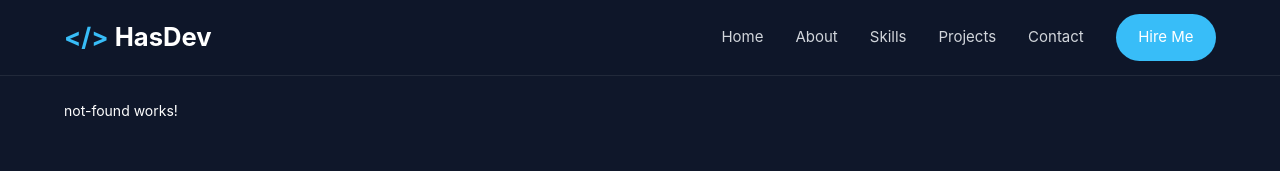
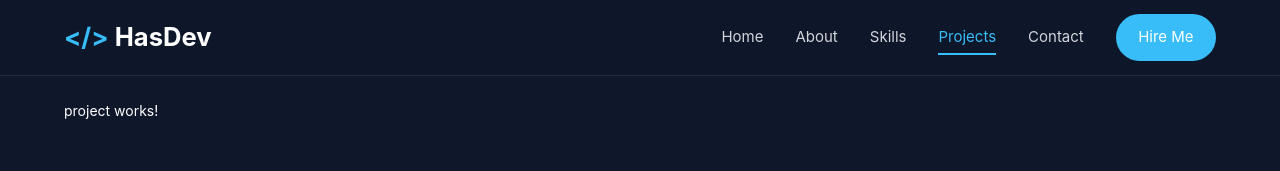
Before and after one commit to hasnimol0319-cloud/my-ng-portfolio, an Angular app: page /project in a window 1280 px wide. Before the commit this address led to /not-found. Shown: the top 171 px of the page. Built offline with nearby package versions, Linux system fonts and the light colour scheme.

Commit message:
Add project page

```diff
--- a/src/app/app.routes.ts
+++ b/src/app/app.routes.ts
@@ -15,6 +15,10 @@ export const routes: Routes = [
         loadComponent: () => import('../app/components/skill/skill.component').then(m => m.SkillComponent)
     },
     {
+        path: 'project',
+        loadComponent: () => import('../app/components/project/project.component').then(m => m.ProjectComponent)
+    },
+    {
         path: 'not-found',
         loadComponent: () => import('../app/components/not-found/not-found.component').then(m => m.NotFoundComponent)
     },
--- /dev/null
+++ b/src/app/components/project/project.component.html
@@ -0,0 +1 @@
+<p>project works!</p>
--- a/src/app/layout/navbar/navbar.component.html
+++ b/src/app/layout/navbar/navbar.component.html
@@ -17,7 +17,7 @@
             <a  routerLink="/home" routerLinkActive="active">Home</a>
             <a  routerLink="/about" routerLinkActive="active">About</a>
             <a  routerLink="/skill" routerLinkActive="active">Skills</a>
-            <a href="#">Projects</a>
+            <a routerLink="/project" routerLinkActive="active">Projects</a>
             <a href="#">Contact</a>
 
             <a href="#" class="btn">Hire Me</a>
```
Also changed, not shown: src/app/components/project/project.component.ts (added, +12 -0 lines), src/app/components/project/project.component.scss (added).
